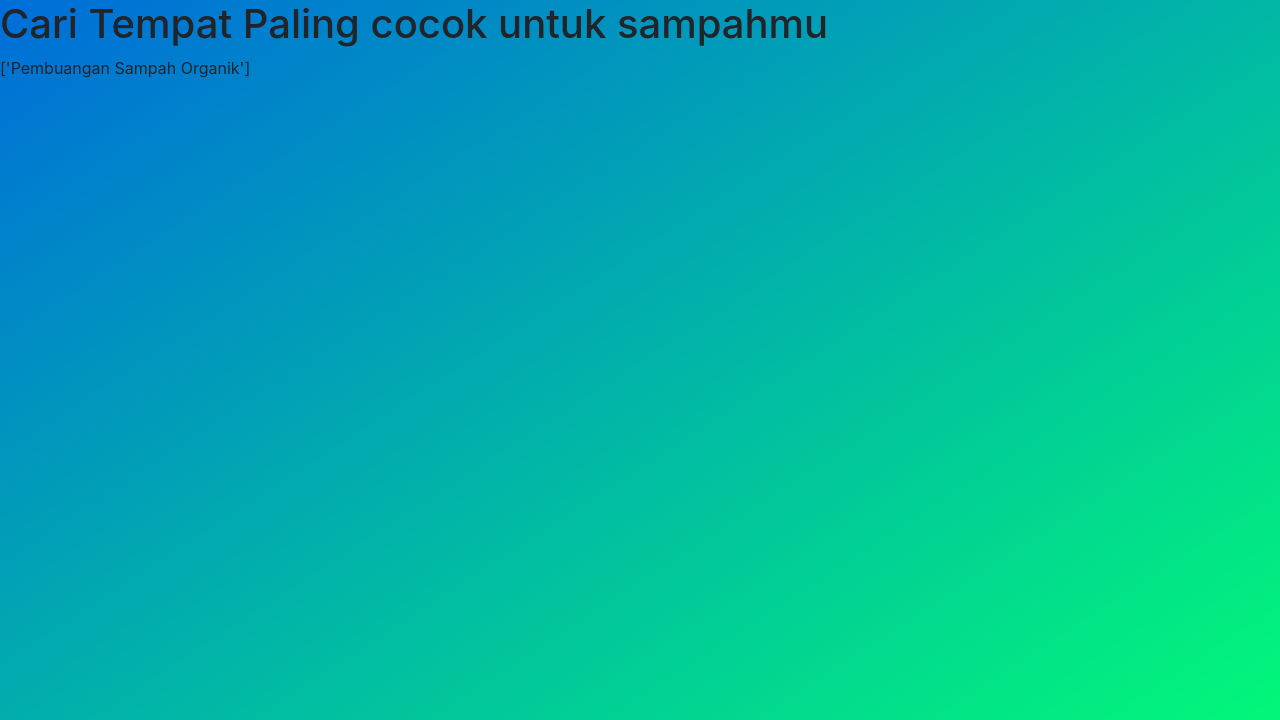
After one commit to hadefpetriza/C23-PC679, a Flask app: page /maps in a window 1280 px wide. The commit adds this page. Shown: the top 720 px of the page. Run offline with Flask 2, Linux system fonts and the light colour scheme; some libraries are stand-ins or nearby versions.

Commit message:
Mengupdate Backend yang baru
terdapat tambahan seperti penggunaan Maps dan markernya, kemudian penyimpanan lokal menggunakan pandas yang disimpan ke csv

```diff
--- a/backend/app.py
+++ b/backend/app.py
@@ -2,6 +2,7 @@
 from flask import Flask, render_template, request, jsonify
 from model import preprocess_img, predict_result
 from flask_cors import CORS
+import csv
 
 # Instantiating flask app
 app = Flask(__name__)
@@ -13,25 +14,47 @@ def main():
     return render_template("index.html")
 
 # Prediction route
-@app.route('/prediction', methods=['POST'])
+@app.route('/prediction', methods=['POST', 'GET'])
 def predict_image_file():
     try:
         if request.method == 'POST':
             img = preprocess_img(request.files['file'].stream)
 
-            waste_classes = ["Organik", "Plastic Recycle", "Kayu Recycle", "Besi Recycle", "Non Recycle"]
+            waste_classes = ["Sampah Organik", "Sampah Plastik", "Sampah Kayu", "Sampah Besi", "Non Recycle"]
             pred = predict_result(img)
             results = waste_classes[pred]
 
-            search_string = ["pembuangan sampah Organik", "recycle Plastik", "recycle wood", "recycle scrap", "pembuangan sampah anorganik"]
+            search_string = ["Pembuangan Sampah Organik",  "Sampah Plastik", "Sampah Kayu", "Sampah Besi", "Pembuangan Sampah Anorganik"]
             search = search_string[pred]
+            with open('index.csv', 'a', newline='') as csvfile:
+                writer = csv.writer(csvfile)
+                writer.writerow([results])
+                writer.writerow([search])
 
 
             return render_template("result.html", predictions=results, search=search)
 
+        if request.method == 'GET':
+            with open('index.csv', 'r') as csvfile:
+                reader = csv.reader(csvfile)
+                for row in reader:
+                    pred_akhir = row
+                    search_akhir = row
+            return render_template("result.html", predictions=pred_akhir, search=search_akhir)
+
     except:
-        error = "File cannot be processed."
+        error = "Mohon Masukan Gambar Terlebih Dahulu"
         return render_template("result.html", err=error)
+
+
+# maps route
+@app.route('/maps')
+def maps():
+    with open('index.csv', 'r') as csvfile:
+        reader = csv.reader(csvfile)
+        for row in reader:
+            search_akhir = row
+    return render_template("maps.html", search=search_akhir)
 
 # Driver code
 if __name__ == "__main__":
--- /dev/null
+++ b/backend/index.csv
@@ -0,0 +1,36 @@
+Besi Recycle,recycle scrap
+Plastic Recycle,recycle Plastik
+Plastic Recycle,recycle Plastik
+Besi Recycle,recycle scrap
+Plastic Recycle
+recycle Plastik
+Besi Recycle
+recycle scrap
+Besi Recycle
+recycle scrap
+Besi Recycle
+recycle scrap
+Plastic Recycle
+recycle Plastik
+Besi Recycle
+"Recycle Scrap, Sampah Besi"
+Sampah Organik
+Pembuangan Sampah Organik
+Sampah Plastik
+Sampah Plastik
+Kayu Bekas
+Kayu Bekas
+Kayu Bekas
+Kayu Bekas
+Sampah Plastik
+Sampah Plastik
+Sampah Besi
+Sampah Besi
+Sampah Besi
+Sampah Besi
+Sampah Besi
+Sampah Besi
+Sampah Kayu
+Sampah Kayu
+Sampah Organik
+Pembuangan Sampah Organik
--- a/backend/requirements.txt
+++ b/backend/requirements.txt
@@ -4,3 +4,4 @@ numpy==1.23.2
 Pillow==9.3.0
 tensorflow==2.10.0
 flask_cors
+pandas
--- a/backend/static/css/custom.css
+++ b/backend/static/css/custom.css
@@ -1,3 +1,8 @@
+#map {
+  height: 400px;
+  width: 90%;
+  left: 5%;
+}
 #upload {
   opacity: 0;
 }
@@ -38,7 +43,3 @@ body {
   background-color: #0044ff;
   background-image: linear-gradient(147deg, #00ff5538 0%, #02ff74 100%);
 }
-
-#map {
-  height: 100%;
-}
--- /dev/null
+++ b/backend/static/js/map.js
@@ -0,0 +1,70 @@
+function initMap() {
+  const map = document.querySelector(".map");
+
+  const success = (position) => {
+    const lat = position.coords.latitude;
+    const lng = position.coords.longitude;
+    const search = document.getElementById("maps_keyword");
+    const search_word = search.textContent;
+
+    // Set the initial map location
+    var center = { lat: lat, lng: lng }; // San Francisco coordinates
+
+    // Create a new map instance
+    var map = new google.maps.Map(document.getElementById("map"), {
+      center: center,
+      zoom: 15,
+    });
+
+    // Perform a nearby search
+    var request = {
+      location: center,
+      radius: "5000", // Define the search radius in meters
+      type: ["TPA"], // Specify the type of place you want to search for
+      keyword: search_word,
+    };
+
+    var service = new google.maps.places.PlacesService(map);
+    function createMarker(place) {
+      var marker = new google.maps.Marker({
+        map: map,
+        position: place.geometry.location,
+        title: place.name,
+        desc: place.photos,
+      });
+
+      var content =
+        "<strong>" +
+        place.name +
+        "</strong><br>" +
+        "Address: " +
+        place.formatted_address +
+        "<br>" +
+        "Rating: " +
+        place.rating;
+
+      var infowindow = new google.maps.InfoWindow({
+        content: content,
+      });
+
+      // Add a click event listener to the marker
+      marker.addListener("click", function () {
+        infowindow.open(map, marker); // Open the InfoWindow when marker is clicked
+      });
+    }
+
+    service.nearbySearch(request, function (results, status) {
+      if (status === google.maps.places.PlacesServiceStatus.OK) {
+        for (var i = 0; i < results.length; i++) {
+          createMarker(results[i]);
+        }
+      }
+    });
+  };
+
+  const error = () => {
+    map.textContent = "Lokasi tidak dapat ditemukan";
+  };
+
+  navigator.geolocation.getCurrentPosition(success, error);
+}
--- a/backend/templates/layout.html
+++ b/backend/templates/layout.html
@@ -1,5 +1,5 @@
 <!DOCTYPE html>
-<html lang="en">
+<html>
   <head>
     <!-- Required meta tags -->
     <meta charset="utf-8" />
@@ -35,5 +35,10 @@
       crossorigin="anonymous"
     ></script>
     <script src="{{url_for('static', filename='js/image_upload.js')}}"></script>
+    <script
+      src="https://maps.googleapis.com/maps/api/js?key=AIzaSyDBHKAJ2094DScsRYyO1gdf5SBfsJUopzA&libraries=places&callback=initMap"
+      async
+      defer
+    ></script>
   </body>
 </html>
--- /dev/null
+++ b/backend/templates/maps.html
@@ -0,0 +1,8 @@
+{% extends "layout.html"%} {% block title %} Maps - Ecocycle {% endblock %} {%
+block content %}
+<h1 class="display-5">Cari Tempat Paling cocok untuk sampahmu</h1>
+<div id="maps_keyword">{{search}}</div>
+<div id="map"></div>
+<script src="{{url_for('static', filename='js/map.js')}}"></script>
+
+{% endblock %}
```
Also changed, not shown: backend/templates/index.html (+4 -4 lines), backend/templates/result.html (+10 -9 lines), 1 other file.
